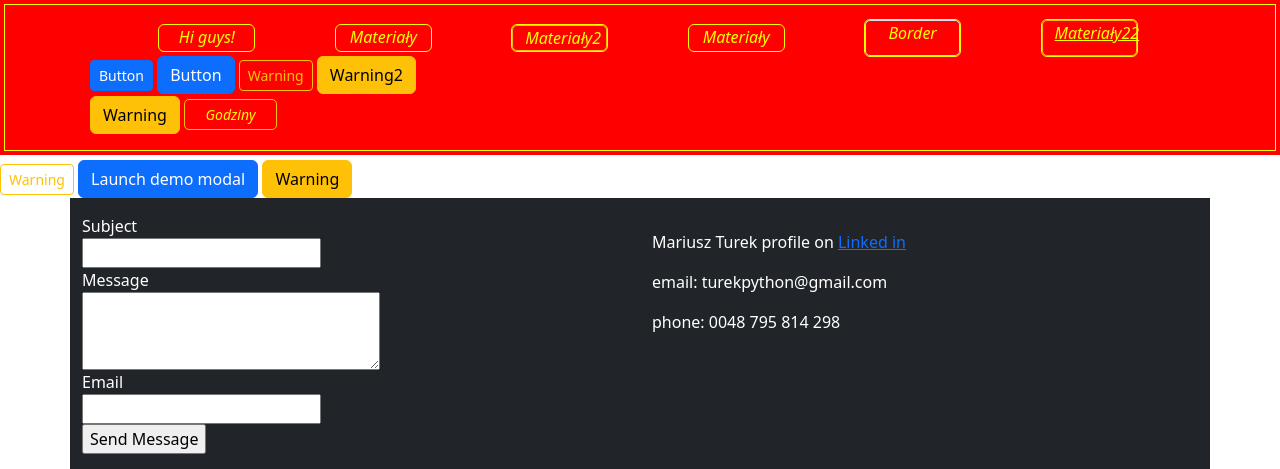
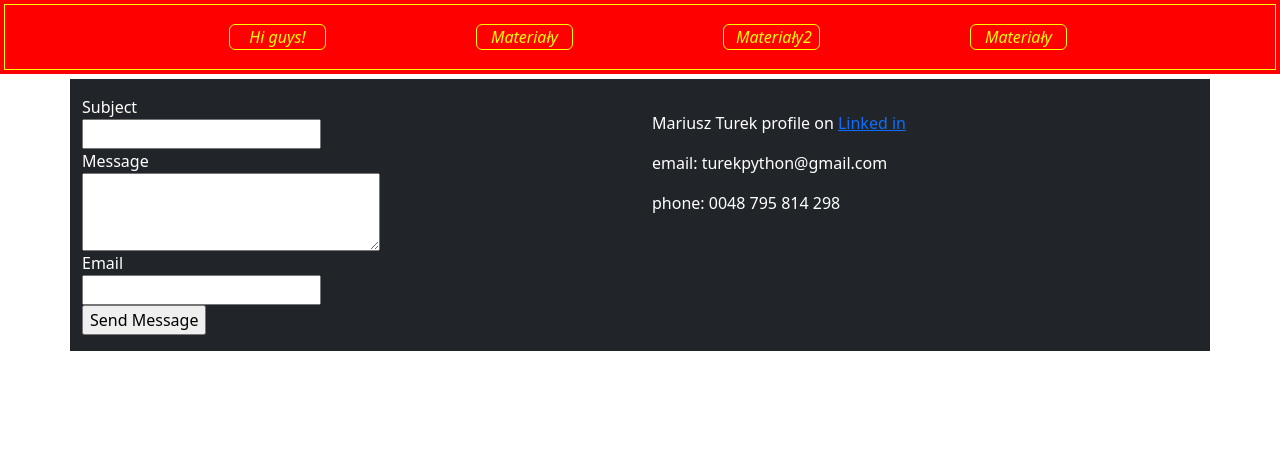
Before and after one commit to MariuszTP/higuys, a Django app: page /m2 in a window 1280 px wide. Shown: the top 469 px of the page. Run offline with Django 3.2, Linux system fonts and the light colour scheme; some libraries are stand-ins or nearby versions.

Commit message:
border remove

```diff
--- a/pageb/static/bpage/style1.css
+++ b/pageb/static/bpage/style1.css
@@ -39,7 +39,7 @@
   position: relative;
   margin-top: 5px;
   margin-bottom: 5px;
-
+  outline: 1px solid yellow;
   color: yellow;
   border-radius: 5px;
   font-style: italic;
--- a/pageb/templates/base1.html
+++ b/pageb/templates/base1.html
@@ -41,24 +41,15 @@ href="{% static 'web/css/bootstrap.min.css' %}"/>
           <div class="row  justify-content-evenly">
             <a class="col-md-2 col-xl-1 text-center menu " id = "nav" href="{% url 'main' %}">Hi guys!</a>
             <a class="col-md-2 col-xl-1 text-center menu " id = "nav" href="{% url 'materialy' %}">Materiały</a>
-            <a class="col-md-2 col-xl-1 text-center menu border border-warning" id = "nav" href="{% url 'materialy2' %}">Materiały2</a>
+            <a class="col-md-2 col-xl-1 text-center menu" id = "nav" href="{% url 'materialy2' %}">Materiały2</a>
             <div class="col-md-2 col-xl-1 menu  text-center" id = "nav">Materiały</div>
-            <div class="col-md-2 col-xl-1   text-center border" id = "nav">Border</div>
-            <a class="col-md-2 col-xl-1 text-center border border-warning" id = "nav" href="{% url 'materialy2' %}">Materiały22</a>
 
 
 
           </div>
-          <div class="d-grid gap-2 d-md-block">
-            <button class="btn btn-primary btn-sm" type="button">Button</button>
-            <button class="btn btn-primary" type="button">Button</button>
-            <button type="button" class="btn btn-outline-warning btn-sm">Warning</button>
-            <button type="button" class="btn btn-warning">Warning2</button>
-          </div>
 
-          <button type="button" class="btn btn-warning">Warning</button>
 
-          <div type="button" class="col-md-2 col-xl-1 menu  btn btn-outline-warning btn-sm" >Godziny</div>
+
         </div>
       </div>
     </div>
--- a/pageb/templates/materialy2.html
+++ b/pageb/templates/materialy2.html
@@ -6,12 +6,7 @@
 
 <!-- menu -->
 
-<button type="button" class="btn btn-outline-warning  btn-sm">Warning</button>
 
-
-<button type="button" class="btn btn-primary" data-bs-toggle="modal" data-bs-target="#exampleModal">
-  Launch demo modal
-</button>
 
 
 
@@ -26,15 +21,12 @@
         <img src="{% static 'bpage/images/grammar-posters-present-continuous-1.jpg' %}" class="img-fluid" alt="...">
 
       </div>
-      <div class="modal-footer">
-        <button type="button" class="btn btn-secondary" data-bs-dismiss="modal">Close</button>
-        <button type="button" class="btn btn-primary">Save changes</button>
-      </div>
+
     </div>
   </div>
 </div>
 
-<button type="button" class="btn btn-warning">Warning</button>
+
 
 
 
```
